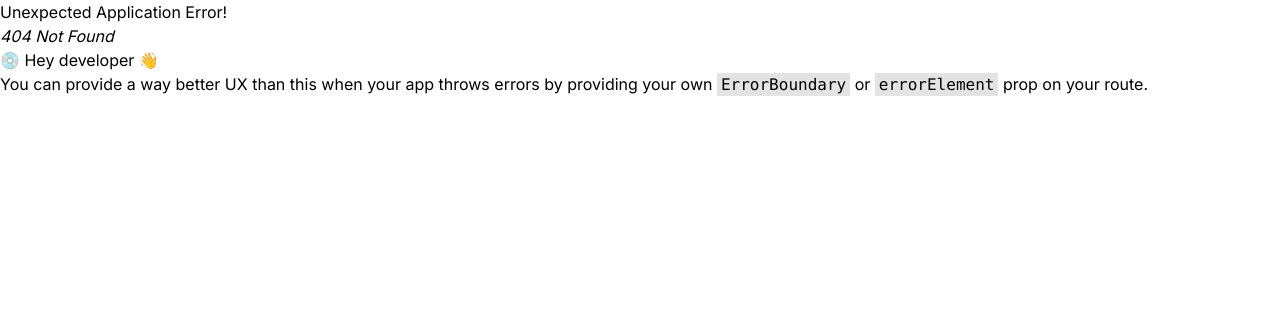
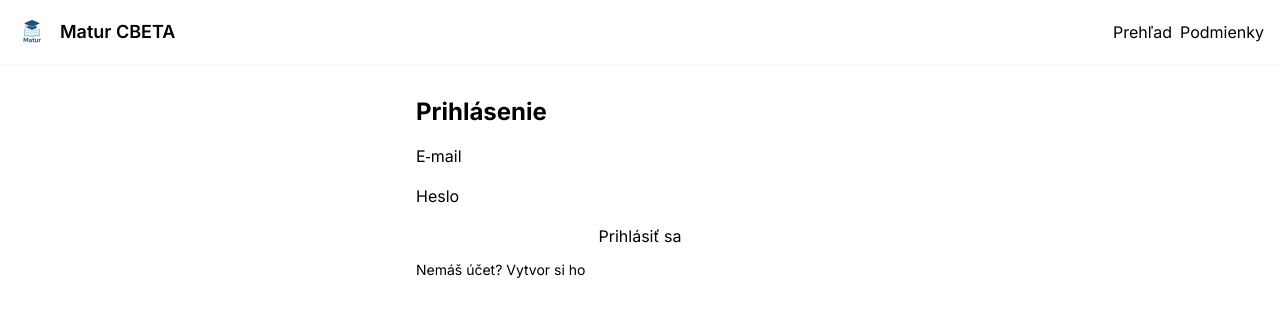
Before and after one commit to matursk/beta, a React (Vite) app: page /cbeta/login in a window 1280 px wide. Before the commit this address had no page. Shown: the top 316 px of the page. Built offline with nearby package versions, Linux system fonts and the light colour scheme.

Commit message:
added closed beta page

```diff
--- /dev/null
+++ b/src/cbeta/Dashboard.tsx
@@ -0,0 +1,33 @@
+import React from "react";
+import CbetaLayout from "./Layout";
+import CbetaGuard from "./Guard";
+import { getAuth, signOut } from "firebase/auth";
+
+export default function CbetaDashboard() {
+  return (
+    <CbetaGuard>
+      <CbetaLayout>
+        <div className="flex items-center justify-between mb-6">
+          <h1 className="text-2xl font-bold">CBETA prehľad</h1>
+          <button className="btn btn-outline btn-sm" onClick={() => signOut(getAuth())}>Odhlásiť</button>
+        </div>
+        <div className="grid md:grid-cols-2 gap-6">
+          <div className="card bg-base-100 shadow">
+            <div className="card-body">
+              <h2 className="card-title">Stiahnutie APK</h2>
+              <p>Tu bude odkaz na najnovší build aplikácie pre uzavretú betu.</p>
+              <a className="btn btn-primary" href="#" aria-disabled>Čoskoro dostupné</a>
+            </div>
+          </div>
+          <div className="card bg-base-100 shadow">
+            <div className="card-body">
+              <h2 className="card-title">Podmienky CBETA</h2>
+              <p>Pred používaním si prosím prečítaj podmienky.</p>
+              <a className="btn" href="/cbeta-tos">Zobraziť podmienky</a>
+            </div>
+          </div>
+        </div>
+      </CbetaLayout>
+    </CbetaGuard>
+  );
+}
--- /dev/null
+++ b/src/cbeta/Guard.tsx
@@ -0,0 +1,57 @@
+import React from "react";
+import { Navigate } from "react-router-dom";
+import { getAuth, onAuthStateChanged } from "firebase/auth";
+import { initializeApp } from "firebase/app";
+
+const firebaseConfig = {
+  apiKey: "AIzaSyBxvhTuQhfKeIgybiRQoca7btPdSO5oFag",
+  authDomain: "matur-3f6cc.firebaseapp.com",
+  projectId: "matur-3f6cc",
+  storageBucket: "matur-3f6cc.firebasestorage.app",
+  messagingSenderId: "624068510753",
+  appId: "1:624068510753:web:91c0d1343b1b9687c08f60",
+  measurementId: "G-RFNRJCQDGB",
+};
+
+const app = initializeApp(firebaseConfig, "cbeta");
+const auth = getAuth(app);
+
+const ALLOWLIST = new Set([
+  "evkajak1042@gmail.com",
+  "bastek.andrej@gmail.com",
+  "dany.kulich@gmail.com",
+  "lukasryljak123@gmail.com",
+  "pavelvisocoi895@gmail.com",
+  "martinstrasik000@gmail.com",
+  "velkapica339@gmail.com",
+  "diana.senasiova@gmail.com",
+  // Admins
+  "admin@matur.sk",
+  "michaelchobot.dev@gmail.com",
+  "marek@matur.sk",
+  "michael@matur.sk",
+]);
+
+export default function CbetaGuard({ children }: { children: React.ReactNode }) {
+  const [checking, setChecking] = React.useState(true);
+  const [ok, setOk] = React.useState(false);
+
+  React.useEffect(() => {
+    const unsub = onAuthStateChanged(auth, (user) => {
+      const email = (user?.email || "").toLowerCase();
+      setOk(!!user && ALLOWLIST.has(email));
+      setChecking(false);
+    });
+    return () => unsub();
+  }, []);
+
+  if (checking) {
+    return (
+      <div className="min-h-[40vh] grid place-items-center">
+        <span className="loading loading-spinner loading-lg" />
+      </div>
+    );
+  }
+  if (!ok) return <Navigate to="/cbeta/login" replace />;
+  return <>{children}</>;
+}
--- /dev/null
+++ b/src/cbeta/Layout.tsx
@@ -0,0 +1,27 @@
+import React from "react";
+import { Link } from "react-router-dom";
+
+export default function CbetaLayout({ children }: { children: React.ReactNode }) {
+  return (
+    <div className="min-h-screen bg-base-100">
+      <header className="bg-base-100 shadow-sm sticky top-0 z-10">
+        <div className="container mx-auto px-4">
+          <div className="flex items-center h-16 gap-3">
+            <Link to="/" className="flex items-center gap-3">
+              <img src="/transparent-logo.png" alt="Matur" className="h-8 w-8" />
+              <span className="text-lg font-semibold">Matur CBETA</span>
+            </Link>
+            <nav className="ml-auto flex items-center gap-2">
+              <Link to="/cbeta" className="btn btn-ghost btn-sm">Prehľad</Link>
+              <a href="/cbeta-tos" className="btn btn-ghost btn-sm">Podmienky</a>
+            </nav>
+          </div>
+        </div>
+      </header>
+
+      <main className="container mx-auto px-4 py-8">
+        {children}
+      </main>
+    </div>
+  );
+}
--- /dev/null
+++ b/src/cbeta/Login.tsx
@@ -0,0 +1,63 @@
+import React, { useState } from "react";
+import { initializeApp } from "firebase/app";
+import { getAuth, signInWithEmailAndPassword } from "firebase/auth";
+import CbetaLayout from "./Layout";
+
+const firebaseConfig = {
+  apiKey: "AIzaSyBxvhTuQhfKeIgybiRQoca7btPdSO5oFag",
+  authDomain: "matur-3f6cc.firebaseapp.com",
+  projectId: "matur-3f6cc",
+  storageBucket: "matur-3f6cc.firebasestorage.app",
+  messagingSenderId: "624068510753",
+  appId: "1:624068510753:web:91c0d1343b1b9687c08f60",
+  measurementId: "G-RFNRJCQDGB",
+};
+
+const app = initializeApp(firebaseConfig, "cbeta-login");
+const auth = getAuth(app);
+
+export default function CbetaLogin() {
+  const [email, setEmail] = useState("");
+  const [password, setPassword] = useState("");
+  const [submitting, setSubmitting] = useState(false);
+  const [error, setError] = useState<string | null>(null);
+
+  async function onSubmit(e: React.FormEvent) {
+    e.preventDefault();
+    setError(null);
+    setSubmitting(true);
+    try {
+      await signInWithEmailAndPassword(auth, email, password);
+      window.location.assign("/cbeta");
+    } catch (e: any) {
+      setError(e?.message || "Prihlásenie zlyhalo");
+    } finally {
+      setSubmitting(false);
+    }
+  }
+
+  return (
+    <CbetaLayout>
+      <div className="max-w-md mx-auto">
+        <h1 className="text-2xl font-bold mb-4">Prihlásenie</h1>
+        <form onSubmit={onSubmit} className="space-y-4">
+          <div className="form-control">
+            <label className="label"><span className="label-text">E‑mail</span></label>
+            <input className="input input-bordered" type="email" required value={email} onChange={(e) => setEmail(e.target.value)} />
+          </div>
+          <div className="form-control">
+            <label className="label"><span className="label-text">Heslo</span></label>
+            <input className="input input-bordered" type="password" required value={password} onChange={(e) => setPassword(e.target.value)} />
+          </div>
+          {error && <div className="alert alert-error">{error}</div>}
+          <button className="btn btn-primary w-full" disabled={submitting}>
+            {submitting ? "Prihlasujem…" : "Prihlásiť sa"}
+          </button>
+        </form>
+        <p className="mt-3 text-sm">
+          Nemáš účet? <a className="link" href="/cbeta/signup">Vytvor si ho</a>
+        </p>
+      </div>
+    </CbetaLayout>
+  );
+}
--- /dev/null
+++ b/src/cbeta/Signup.tsx
@@ -0,0 +1,63 @@
+import React, { useState } from "react";
+import { initializeApp } from "firebase/app";
+import { getAuth, createUserWithEmailAndPassword } from "firebase/auth";
+import CbetaLayout from "./Layout";
+
+const firebaseConfig = {
+  apiKey: "AIzaSyBxvhTuQhfKeIgybiRQoca7btPdSO5oFag",
+  authDomain: "matur-3f6cc.firebaseapp.com",
+  projectId: "matur-3f6cc",
+  storageBucket: "matur-3f6cc.firebasestorage.app",
+  messagingSenderId: "624068510753",
+  appId: "1:624068510753:web:91c0d1343b1b9687c08f60",
+  measurementId: "G-RFNRJCQDGB",
+};
+
+const app = initializeApp(firebaseConfig, "cbeta-signup");
+const auth = getAuth(app);
+
+export default function CbetaSignup() {
+  const [email, setEmail] = useState("");
+  const [password, setPassword] = useState("");
+  const [submitting, setSubmitting] = useState(false);
+  const [error, setError] = useState<string | null>(null);
+
+  async function onSubmit(e: React.FormEvent) {
+    e.preventDefault();
+    setError(null);
+    setSubmitting(true);
+    try {
+      await createUserWithEmailAndPassword(auth, email, password);
+      window.location.assign("/cbeta");
+    } catch (e: any) {
+      setError(e?.message || "Registrácia zlyhala");
+    } finally {
+      setSubmitting(false);
+    }
+  }
+
+  return (
+    <CbetaLayout>
+      <div className="max-w-md mx-auto">
+        <h1 className="text-2xl font-bold mb-4">Registrácia</h1>
+        <form onSubmit={onSubmit} className="space-y-4">
+          <div className="form-control">
+            <label className="label"><span className="label-text">E‑mail</span></label>
+            <input className="input input-bordered" type="email" required value={email} onChange={(e) => setEmail(e.target.value)} />
+          </div>
+          <div className="form-control">
+            <label className="label"><span className="label-text">Heslo</span></label>
+            <input className="input input-bordered" type="password" required value={password} onChange={(e) => setPassword(e.target.value)} />
+          </div>
+          {error && <div className="alert alert-error">{error}</div>}
+          <button className="btn btn-primary w-full" disabled={submitting}>
+            {submitting ? "Registrujem…" : "Vytvoriť účet"}
+          </button>
+        </form>
+        <p className="mt-3 text-sm">
+          Už máš účet? <a className="link" href="/cbeta/login">Prihlás sa</a>
+        </p>
+      </div>
+    </CbetaLayout>
+  );
+}
--- a/src/main.tsx
+++ b/src/main.tsx
@@ -7,6 +7,9 @@ import ThankYou from "./routes/ThankYou";
 import Policy from "./routes/Policy";
 import Beta from "./routes/Beta";
 import CbetaTos from "./routes/CbetaTos";
+import CbetaDashboard from "./cbeta/Dashboard";
+import CbetaLogin from "./cbeta/Login";
+import CbetaSignup from "./cbeta/Signup";
 
 const router = createBrowserRouter([
   { path: "/", element: <Root /> },
@@ -14,6 +17,9 @@ const router = createBrowserRouter([
   { path: "/dakujeme", element: <ThankYou /> },
   { path: "/beta-policy", element: <Policy /> },
   { path: "/cbeta-tos", element: <CbetaTos /> },
+  { path: "/cbeta", element: <CbetaDashboard /> },
+  { path: "/cbeta/login", element: <CbetaLogin /> },
+  { path: "/cbeta/signup", element: <CbetaSignup /> },
 ]);
 
 createRoot(document.getElementById("root")!).render(
```
